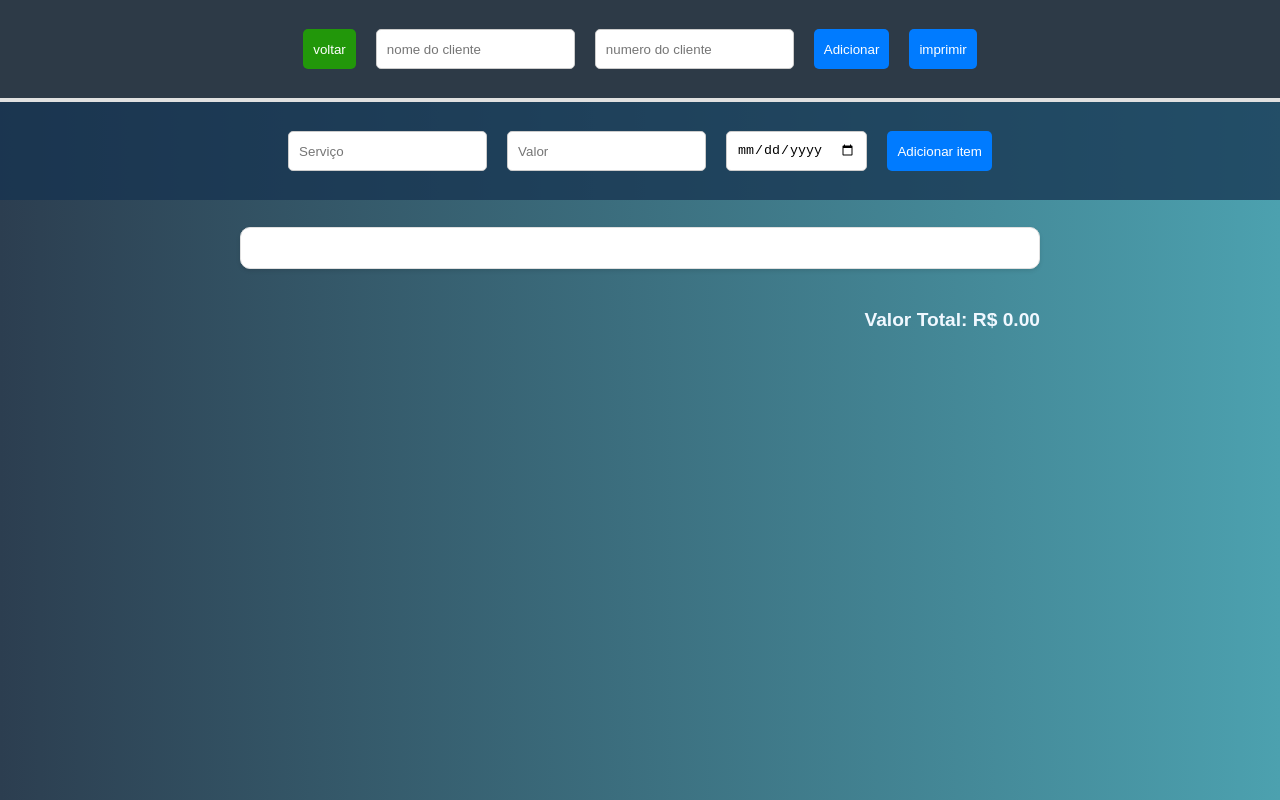
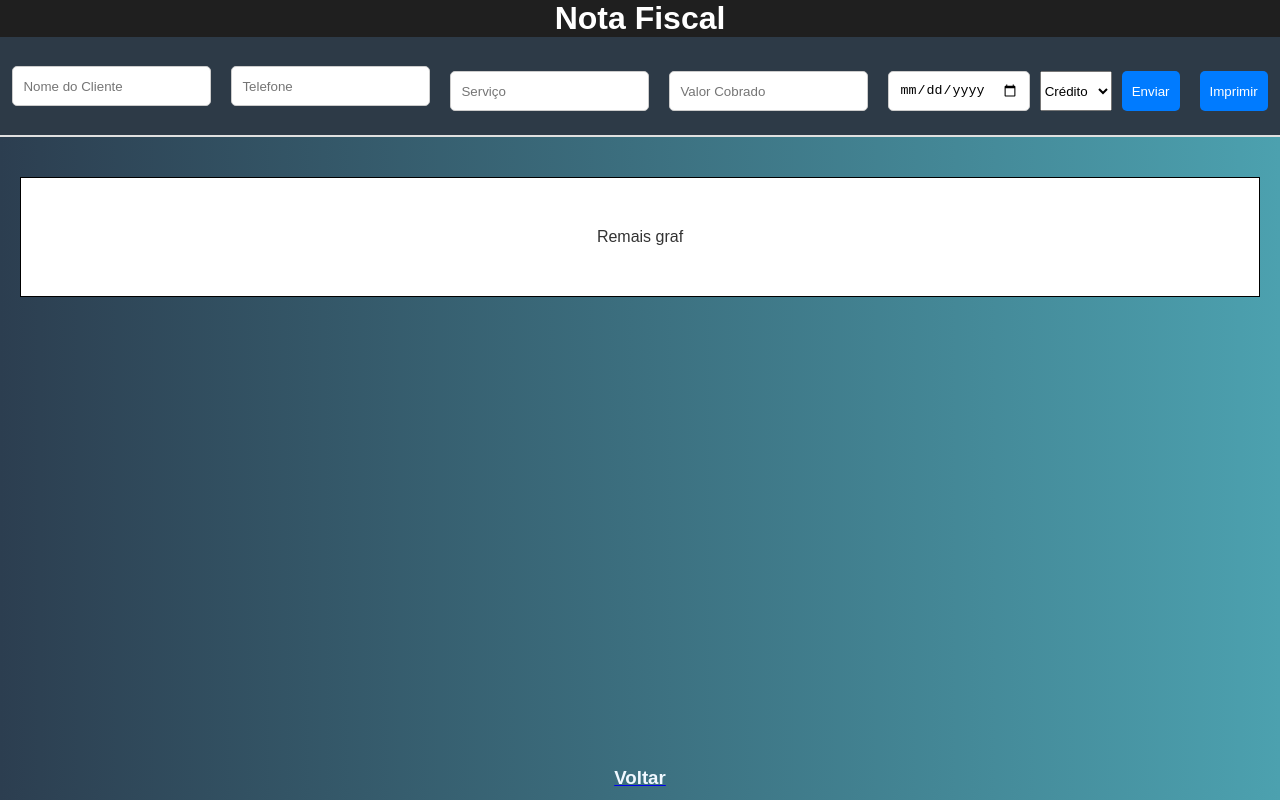
Before and after one commit to reemias/nota-fiscal, a plain HTML site: page index.html in a window 1280 px wide. Drawn offline with Linux system fonts and the light colour scheme.

Commit message:
Update index.html

```diff
--- a/index.html
+++ b/index.html
@@ -2,45 +2,79 @@
 <html lang="pt-br">
 <head>
     <meta charset="UTF-8">
-    <meta http-equiv="X-UA-Compatible" content="IE=edge">
     <meta name="viewport" content="width=device-width, initial-scale=1.0">
-    <title>historico</title>
+    <title>Nota Fiscal</title>
     <link rel="stylesheet" href="style.css">
 </head>
 <body>
-
+    <div style="text-align: center; background-color: #1f1f1f;">
+        <h1 style="color: #fff;">Nota Fiscal</h1>
+    </div>
     <header>
-        <a href="https://reemias.github.io/historico/">
-            <button style="background-color: rgb(34, 151, 10); ">voltar</button>
-        </a>
-        <div>
-            <input type="text" id="cliente" class="inserir_cliente" placeholder="nome do cliente">
-            <input type="text" id="numero_cliente" class="inserir_numero" placeholder="numero do cliente">
-            <button  id="adicionar">Adicionar</button>
-            <button id="imprimir">imprimir </button>
+        <div class="cadastro_cliente">
+            <input type="text" id="nome_cliente" placeholder="Nome do Cliente">
+            <input type="text" id="telefone" placeholder="Telefone">
+        </div>
+        <div style="margin-top: 10px;" class="cadastro_itens">
+            <input type="text" id="servico" placeholder="Serviço">
+            <input type="number" id="valor_cobrado" placeholder="Valor Cobrado">
+            <input type="date" id="data_entrega" placeholder="Data de Entrega">
+            <select id="forma_pagamento" style="height: 40px;">
+                <option value="credito">Crédito</option>
+                <option value="debito">Débito</option>
+                <option value="pix">Pix</option>
+                <option value="dinheiro">Dinheiro</option>
+            </select>
+            <button id="enviar">Enviar</button>
+            <button id="imprimir">Imprimir</button>
         </div>
     </header>
 
-    <footer>
-        <div>
-            <input type="text" id="servico" class="inserir_serviço" placeholder="Serviço">
-            <input type="number" id="valor" class="inserir_valor" placeholder="Valor">
-            <input type="date" id="data_servico" class="inserir_serviço" placeholder="Data do Serviço">
-            <button  id="adicionar">Adicionar item</button>
+    <main>
+        <div class="nota_fiscal" id="nota_fiscal"
+        style="            border: 1px solid #000;
+        padding: 50px;
+        width: 100%;
+        margin: 20px auto;
+        background-color: #fff;">
+
+            <div class="titulo" style="text-align: center;">Remais graf</div>
         </div>
-    </footer>
-
-    <main>
-
-        <div class="box_histórico" id="historico">
-        </div>
-
-        <div style="text-align: end; width: 800px;
-        height: 40px; color: aliceblue; margin-top: 40px;"
-         id="valor_total">Valor Total: R$ 0.00</div>
-
     </main>
 
-    <script src="js.js"></script>
+    <div style="width: 100%; text-align: center; margin-top: 30px;">
+        <a href="https://reemias.github.io/historico/">
+            <h3 style="color: aliceblue;">Voltar</h3>
+        </a>
+    </div>
+
+    <script>
+        document.getElementById('enviar').addEventListener('click', function() {
+            const nomeCliente = document.getElementById('nome_cliente').value;
+            const telefone = document.getElementById('telefone').value;
+            const servico = document.getElementById('servico').value;
+            const valorCobrado = document.getElementById('valor_cobrado').value;
+            const dataEntrega = document.getElementById('data_entrega').value;
+            const formaPagamento = document.getElementById('forma_pagamento').value;
+
+            const notaFiscalDiv = document.getElementById('nota_fiscal');
+            notaFiscalDiv.innerHTML = `
+                <div class="titulo">Nota Fiscal</div><br>
+                <p>CNPJ : <P><br>
+                <p><strong>Nome do Cliente:</strong> ${nomeCliente}</p><br>
+                <p><strong>Telefone:</strong> ${telefone}</p><br>
+                <p><strong>Serviço:</strong> ${servico}</p><br>
+                <p><strong>Valor Cobrado:</strong> ${valorCobrado}</p><br>
+                <p><strong>Data de Entrega:</strong> ${dataEntrega}</p><br>
+                <p><strong>Forma de Pagamento:</strong> ${formaPagamento}</p><br>
+                <div class="linha"></div>
+                <p style="text-align: center;">Obrigado pela preferência!</p>
+            `;
+        });
+
+        document.getElementById('imprimir').addEventListener('click', function() {
+            window.print();
+        });
+    </script>
 </body>
 </html>
```
